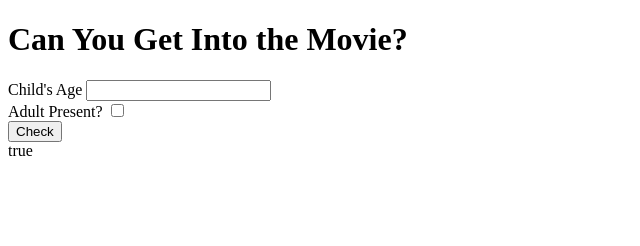
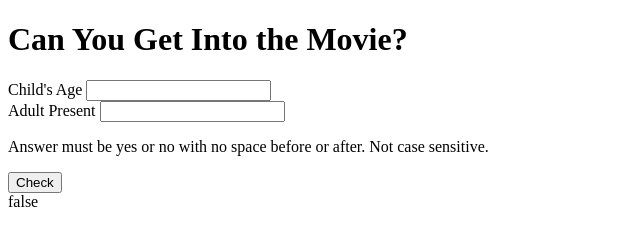
Before and after one commit to JJURIZ/JS_for_kids_examples, a plain HTML site: page index.html in a window 1280 px wide. Both pictures are taken after a click on the button "Check". Shown: the whole page, without its empty margins (0-640 px from the left). Drawn offline with Linux system fonts and the light colour scheme.

Commit message:
Completed initial challenge.

```diff
--- a/index.html
+++ b/index.html
@@ -13,10 +13,14 @@
     <input type="text" id="child_age" name="child_age">
     <br>
 
-    <label for="adult_present">Adult Present?</label>
-    <input type="hidden" name="adult_present" value="false">
-    <input type="checkbox" id="adult_present" name="adult_present" value="true">
+    <label for="adult_present">Adult Present</label>
+    <input type="text" id="adult_present" name="adult_present">
+    <!-- <select id="adult_present" name="adult_present">
+        <option value="false">No</option>
+        <option value="true">Yes</option>
+        </select> -->
     <br>
+    <p>Answer must be yes or no with no space before or after. Not case sensitive.</p>
 
     <button id="check_button" name="check_buton">Check</button>
 
--- a/jskids.js
+++ b/jskids.js
@@ -5,9 +5,9 @@
 // Children under 13 and unaccompanied by an adult may not see PG-13 films.
 // Code is needed to return a BOOLEAN value whether the child may see the movie.
 
-//if age < 12 && accompanied by adult = FALSE then return FALSE
-//if age < 12 && accompanied by adult = TRUE then return TRUE
-//if age >= 13 && unaccompanied by an adult return TRUE
+//if age < 12 && accompanied by adult = FALSE
+//if age < 12 && accompanied by adult = TRUE
+//if age >= 13 return TRUE (adult status unnecessary)
 //Ternary operator may address the 12 and under...
 
 let childAge = document.getElementById("child_age"),
@@ -15,17 +15,21 @@ let childAge = document.getElementById("child_age"),
     checkButton = document.getElementById("check_button"),
     displayAnswer = document.getElementById("display_answer");
 
+let checkChildAge = function checkChildAge(){
+        if (childAge.value >= 13 || adultPresent.value.toLowerCase() == "yes")
+        return true;
+        else
+        return false;
+    }
 
-let ageCheck = function ageCheck(){
-    if (childAge.value < 13 && adultPresent.value)
-    return true;
-    else if (childAge.value >= 13 || adultPresent.value)
-    return true;
-    else
-    return false;
-};
+checkButton.addEventListener("click", function(){
+    displayAnswer.innerHTML += checkChildAge() + "<br>";
+});
 
-
-    checkButton.addEventListener("click", function(){
-        displayAnswer.innerHTML += ageCheck() + "<br>";
-    });
+// What I struggled with:
+// 1. I understood the logic of what was needed quickly. However after a day
+// I simplified the necessary logic down to one OR SVGPatternElement.
+// 2. Didn't know how to get BOOLEAN value from an HTML checkbox. Googled but the
+// available answers were too complicated for me at this point. Next I tried radio buttons
+// then dropdowns, all to no avail. Finally went with the worst option of textbox. This worked.
+// 3. Though I completed the challenge it highlighed just how little I know.
```
